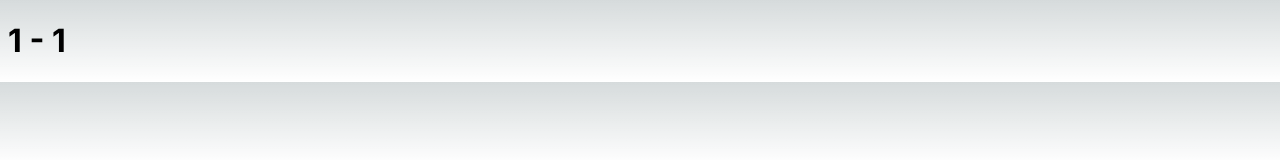
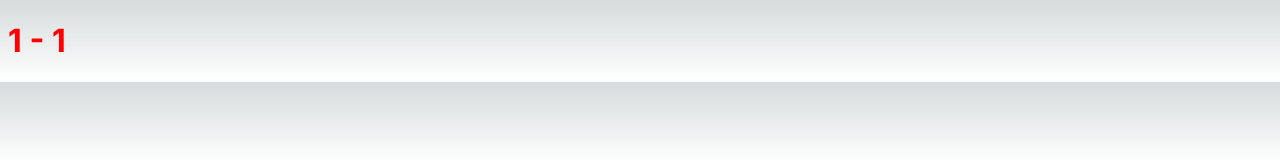
Before and after one commit to h-jennings/calendly-take-home, a Next.js app: page /animals/1/1 in a window 1280 px wide. Shown: the top 160 px of the page. Built offline with nearby package versions, Linux system fonts and the light colour scheme.

Commit message:
setting up theming

```diff
--- /dev/null
+++ b/src/app/_styles/styled.d.ts
@@ -0,0 +1,4 @@
+import { Theme } from "./theme";
+declare module "styled-components" {
+  export interface DefaultTheme extends Theme {}
+}
--- /dev/null
+++ b/src/app/_styles/theme.tsx
@@ -0,0 +1,18 @@
+"use client";
+
+import { ThemeProvider } from "styled-components";
+
+const theme = {
+  colors: {
+    primary: "#ff0000",
+  },
+} as const;
+
+export type Theme = typeof theme;
+
+interface ThemeProps {
+  children: React.ReactNode;
+}
+export const Theme = ({ children }: ThemeProps) => {
+  return <ThemeProvider theme={theme}>{children}</ThemeProvider>;
+};
--- a/src/app/animals/[animal]/[breed]/_components/breed-page-ui.tsx
+++ b/src/app/animals/[animal]/[breed]/_components/breed-page-ui.tsx
@@ -5,6 +5,7 @@ import { styled } from "styled-components";
 const Headline = styled.h1`
   font-size: 2rem;
   font-weight: 700;
+  color: ${(props) => props.theme.colors.primary};
 `;
 
 interface BreedPageUIProps {
--- a/src/app/layout.tsx
+++ b/src/app/layout.tsx
@@ -1,5 +1,6 @@
 import { Inter } from "next/font/google";
 import StyledComponentsRegistry from "./_lib/registry";
+import { Theme } from "./_styles/theme";
 import "./globals.css";
 
 const inter = Inter({ subsets: ["latin"] });
@@ -17,7 +18,9 @@ export default function RootLayout({
   return (
     <html lang="en">
       <body className={inter.className}>
-        <StyledComponentsRegistry>{children}</StyledComponentsRegistry>
+        <StyledComponentsRegistry>
+          <Theme>{children}</Theme>
+        </StyledComponentsRegistry>
       </body>
     </html>
   );
```
